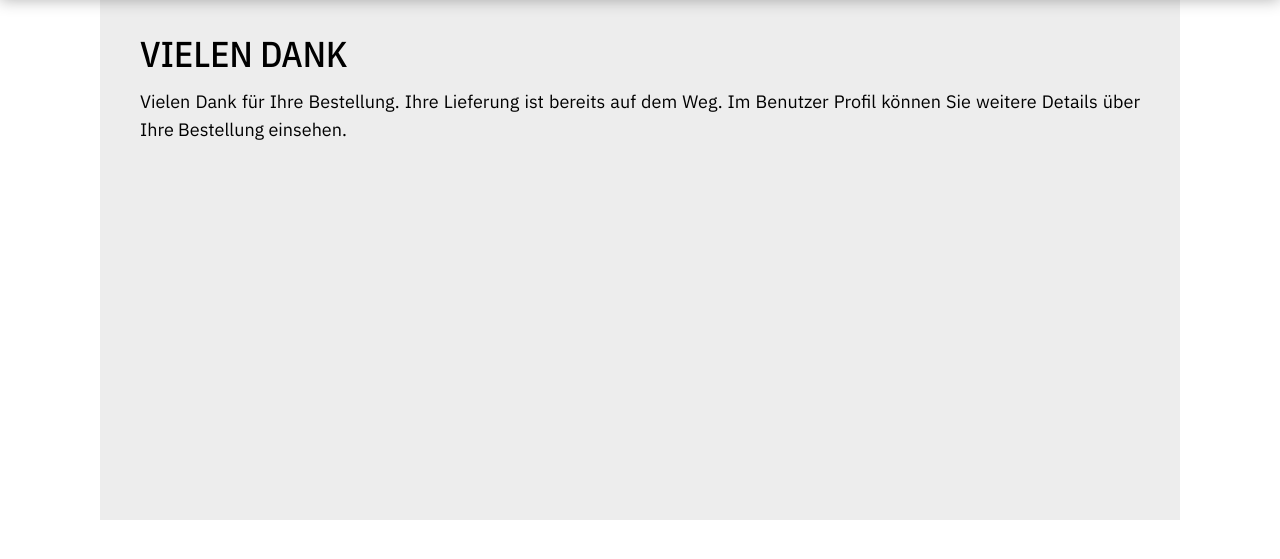
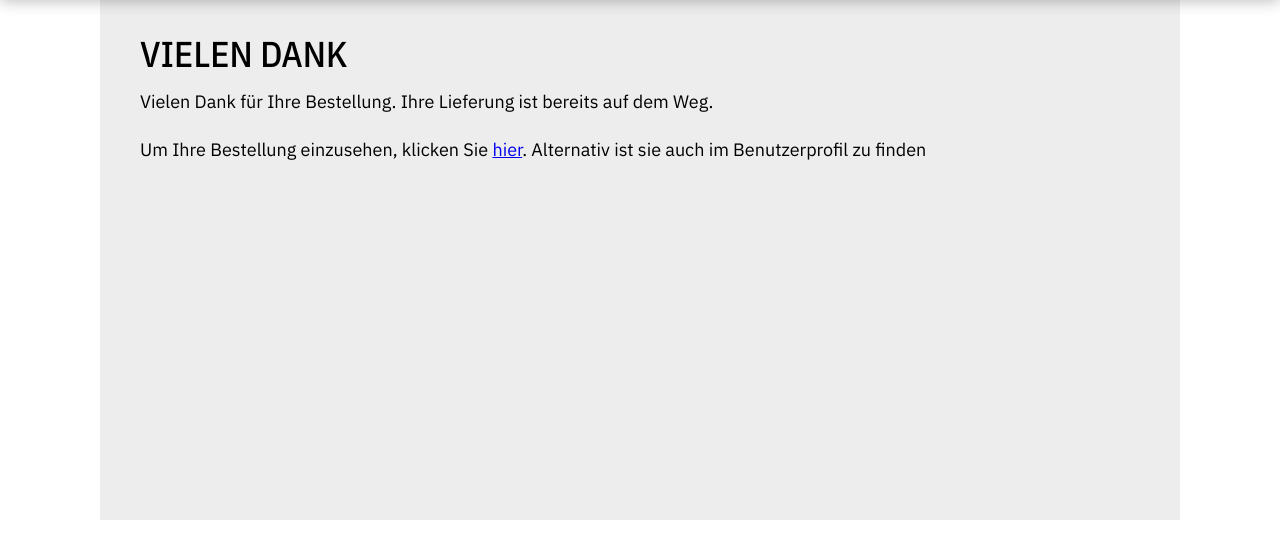
Before and after one commit to 2e12/Urban-Food, a PHP site: template template/Order/buy.php in a window 1280 px wide. Shown: the part 70-629 px from the top of the page. Run offline with PHP 8.4, Linux system fonts and the light colour scheme; the template is opened without the code that fills it, so the values that code supplies are empty.

Commit message:
Added link to open order

```diff
--- a/template/Order/buy.php
+++ b/template/Order/buy.php
@@ -1,5 +1,6 @@
 <div class="content">
     <h1>Vielen Dank</h1>
-    <p>Vielen Dank für Ihre Bestellung. Ihre Lieferung ist bereits auf dem Weg. Im Benutzer Profil können Sie weitere
-        Details über Ihre Bestellung einsehen.</p>
+    <p>Vielen Dank für Ihre Bestellung. Ihre Lieferung ist bereits auf dem Weg.</p>
+    <p>Um Ihre Bestellung einzusehen, klicken Sie <a href="/order/show?id=<?php echo $orderId; ?>">hier</a>. Alternativ
+        ist sie auch im Benutzerprofil zu finden</p>
 </div>
```
